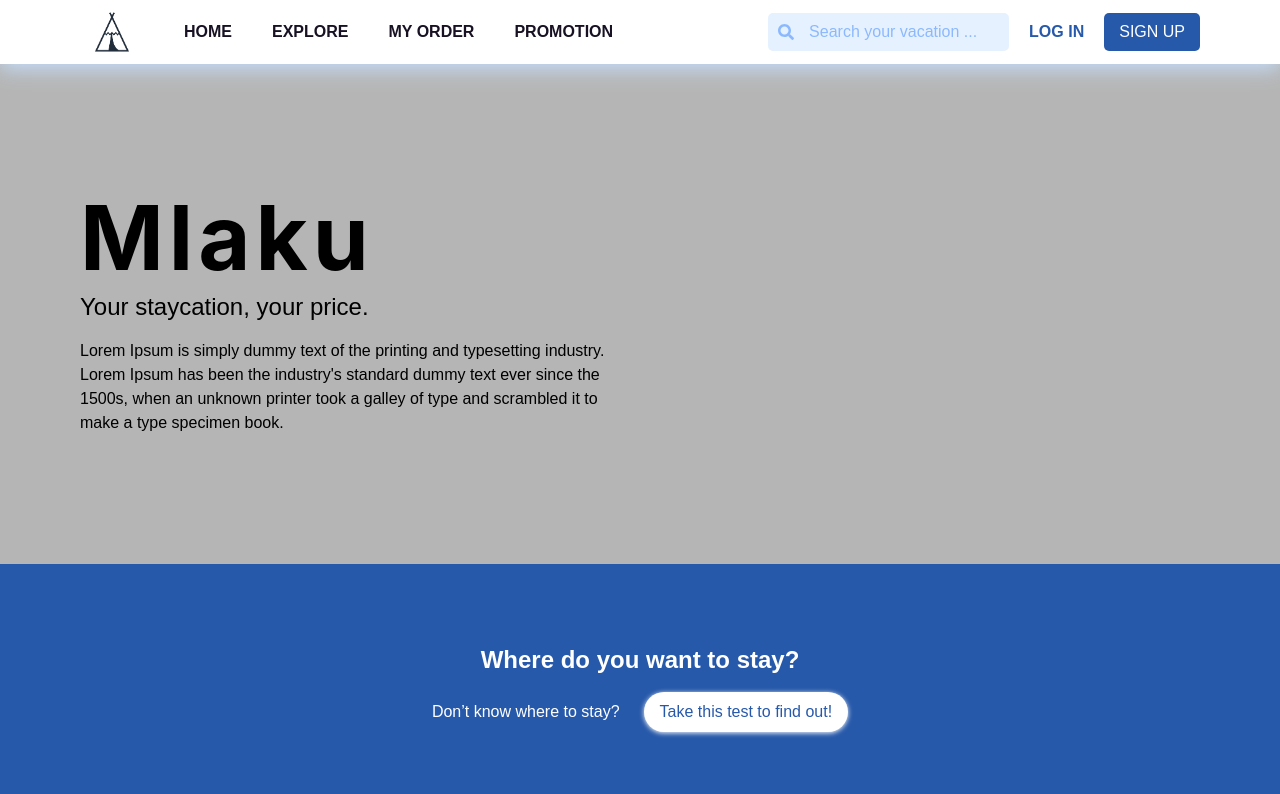
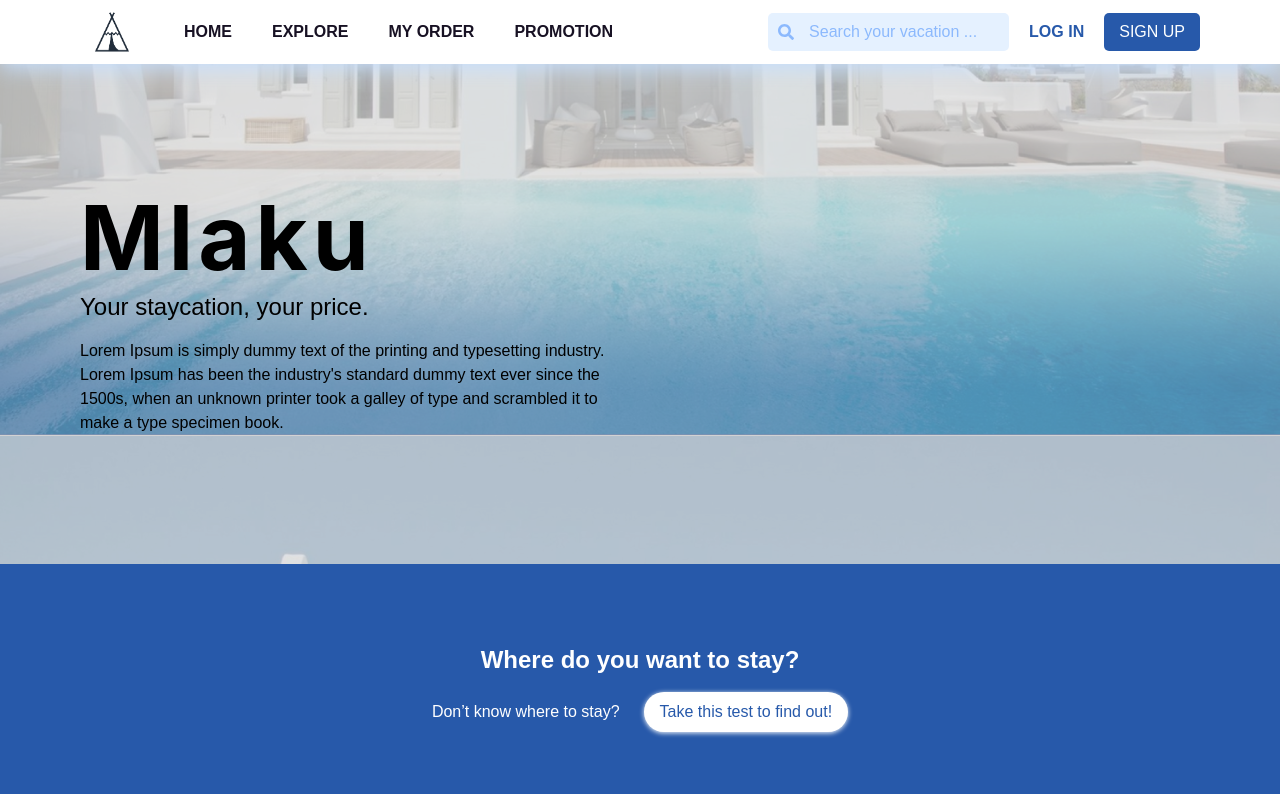
Before and after one commit to jspmarc/TechnoScape-AdAstraAbyssoque, a Vue app: page / in a window 1280 px wide. Shown: the top 794 px of the page. Built offline with nearby package versions, Linux system fonts and the light colour scheme.

Commit message:
feat(Home): add jumbotron image

```diff
--- a/src/components/Home/Jumbotron.vue
+++ b/src/components/Home/Jumbotron.vue
@@ -22,6 +22,9 @@ export default {};
   display: flex;
   flex-direction: column;
   justify-content: center;
+  background-position: 0px -350px;
+  background-image: url("../../assets/jumbotron.png");
+  background-size: 100% auto;
 
   h1 {
     letter-spacing: 5px;
```
Also changed, not shown: src/assets/jumbotron.png (added).
